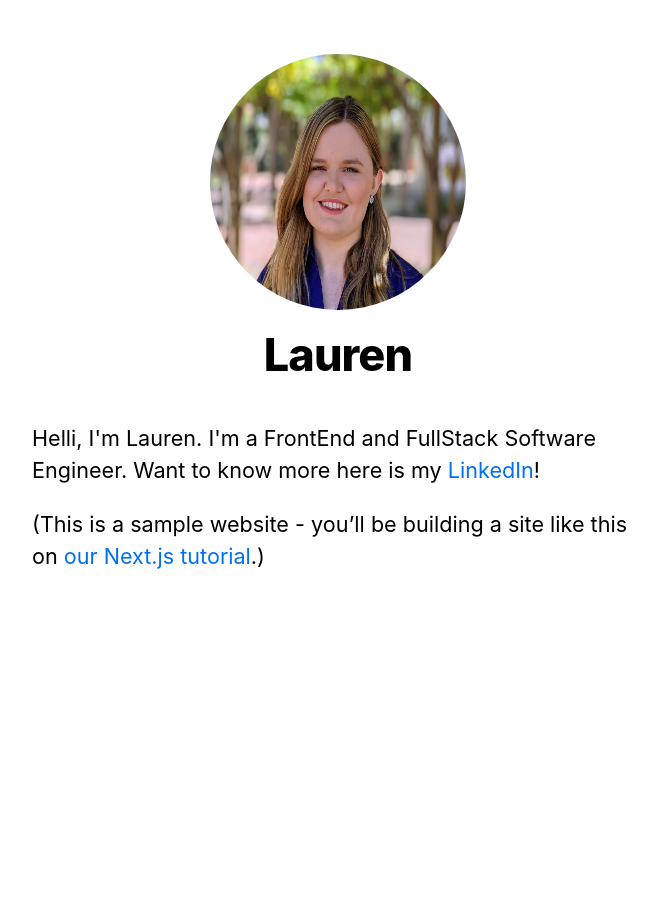
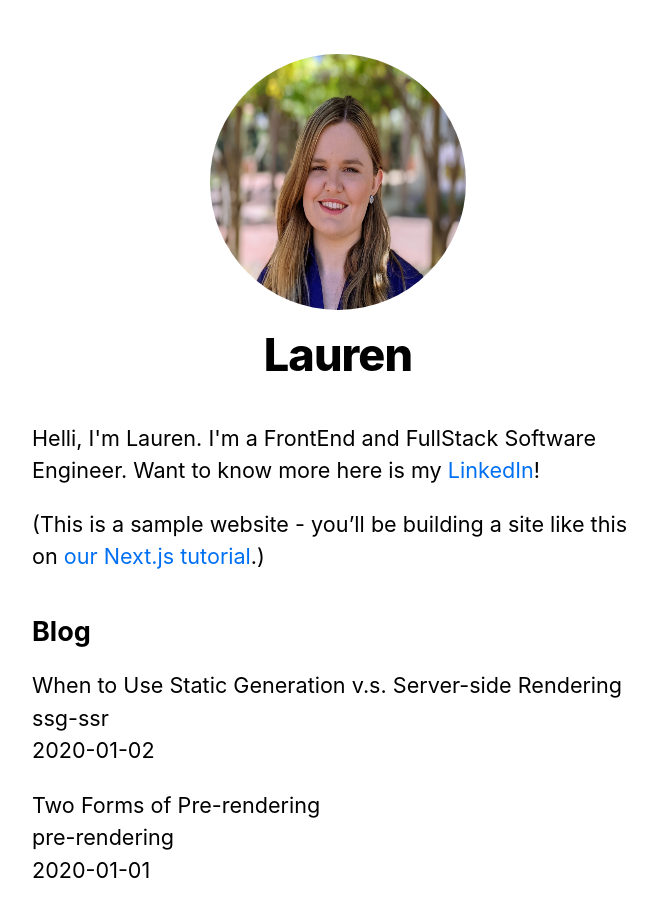
Before and after one commit to Lnleite/Next.js-Blog, a Next.js app: page / in a window 1280 px wide. Shown: the top 916 px of the page, without its empty margins (302-959 px from the left). Before the commit the page ends 800 px from the top, so only its background shows below. Built offline with nearby package versions, Linux system fonts and the light colour scheme.

Commit message:
Add blog posts for pre-render

```diff
--- /dev/null
+++ b/lib/posts.js
@@ -0,0 +1,30 @@
+import fs from "fs";
+import path from "path";
+import matter from "gray-matter";
+
+const postsDirectory = path.join(process.cwd(), "posts");
+
+export function getSortedPostsData() {
+  const fileNames = fs.readdirSync(postsDirectory);
+  const allPostsData = fileNames.map((fileName) => {
+    const id = fileName.replace(/\.md$/, "");
+
+    const fullPath = path.join(postsDirectory, fileName);
+    const fileContents = fs.readFileSync(fullPath, "utf8");
+
+    const matterResult = matter(fileContents);
+    console.log(matterResult);
+    return {
+      id,
+      ...matterResult.data,
+    };
+  });
+
+  return allPostsData.sort((a, b) => {
+    if (a.date < b.date) {
+      return 1;
+    } else {
+      return -1;
+    }
+  });
+}
--- a/package.json
+++ b/package.json
@@ -6,6 +6,7 @@
     "start": "next start"
   },
   "dependencies": {
+    "gray-matter": "^4.0.3",
     "next": "latest",
     "react": "18.2.0",
     "react-dom": "18.2.0"
--- a/pages/index.js
+++ b/pages/index.js
@@ -1,8 +1,19 @@
 import Head from "next/head";
 import Layout, { siteTitle } from "../components/layout";
 import utilStyles from "../styles/utils.module.css";
+import { getSortedPostsData } from "../lib/posts";
 
-export default function Home() {
+export async function getStaticProps() {
+  const allPostsData = getSortedPostsData();
+  console.log(allPostsData);
+  return {
+    props: {
+      allPostsData,
+    },
+  };
+}
+
+export default function Home({ allPostsData }) {
   return (
     <Layout home>
       <Head>
@@ -18,6 +29,20 @@
           <a href="https://nextjs.org/learn">our Next.js tutorial</a>.)
         </p>
       </section>
+      <section className={`${utilStyles.headingMd} ${utilStyles.padding1px}`}>
+        <h2 className={utilStyles.headingLg}>Blog</h2>
+        <ul className={utilStyles.list}>
+          {allPostsData.map(({ id, date, title }) => (
+            <li className={utilStyles.listItem} key={id}>
+              {title}
+              <br />
+              {id}
+              <br />
+              {date}
+            </li>
+          ))}
+        </ul>
+      </section>
     </Layout>
   );
 }
--- /dev/null
+++ b/posts/pre-rendering.md
@@ -0,0 +1,11 @@
+---
+title: "Two Forms of Pre-rendering"
+date: "2020-01-01"
+---
+
+Next.js has two forms of pre-rendering: **Static Generation** and **Server-side Rendering**. The difference is in **when** it generates the HTML for a page.
+
+- **Static Generation** is the pre-rendering method that generates the HTML at **build time**. The pre-rendered HTML is then _reused_ on each request.
+- **Server-side Rendering** is the pre-rendering method that generates the HTML on **each request**.
+
+Importantly, Next.js lets you **choose** which pre-rendering form to use for each page. You can create a "hybrid" Next.js app by using Static Generation for most pages and using Server-side Rendering for others.
--- /dev/null
+++ b/posts/ssg-ssr.md
@@ -0,0 +1,19 @@
+---
+title: "When to Use Static Generation v.s. Server-side Rendering"
+date: "2020-01-02"
+---
+
+We recommend using **Static Generation** (with and without data) whenever possible because your page can be built once and served by CDN, which makes it much faster than having a server render the page on every request.
+
+You can use Static Generation for many types of pages, including:
+
+- Marketing pages
+- Blog posts
+- E-commerce product listings
+- Help and documentation
+
+You should ask yourself: "Can I pre-render this page **ahead** of a user's request?" If the answer is yes, then you should choose Static Generation.
+
+On the other hand, Static Generation is **not** a good idea if you cannot pre-render a page ahead of a user's request. Maybe your page shows frequently updated data, and the page content changes on every request.
+
+In that case, you can use **Server-Side Rendering**. It will be slower, but the pre-rendered page will always be up-to-date. Or you can skip pre-rendering and use client-side JavaScript to populate data.
```
Also changed, not shown: 1 other file (tests, documents, lock files or other folders).
